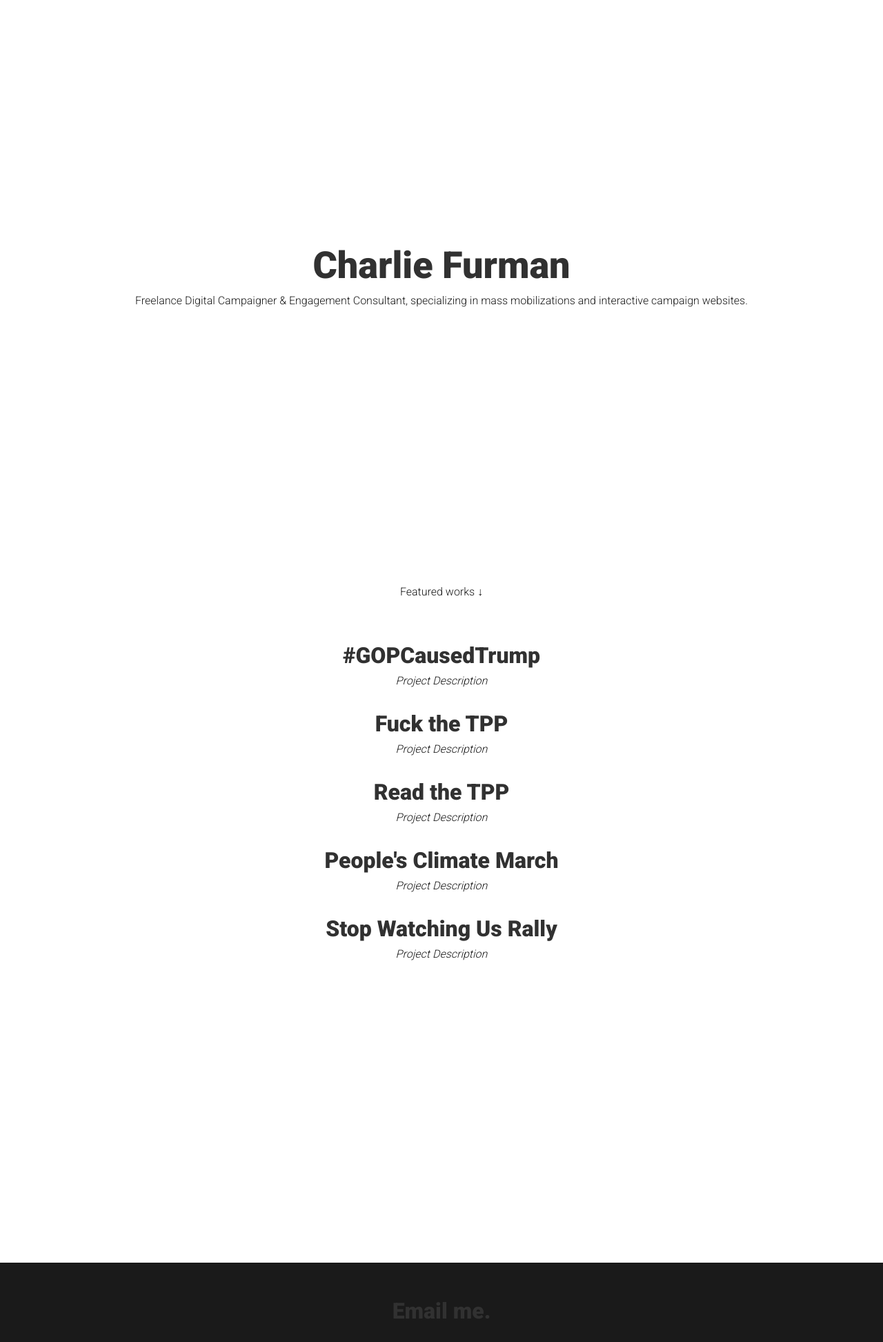
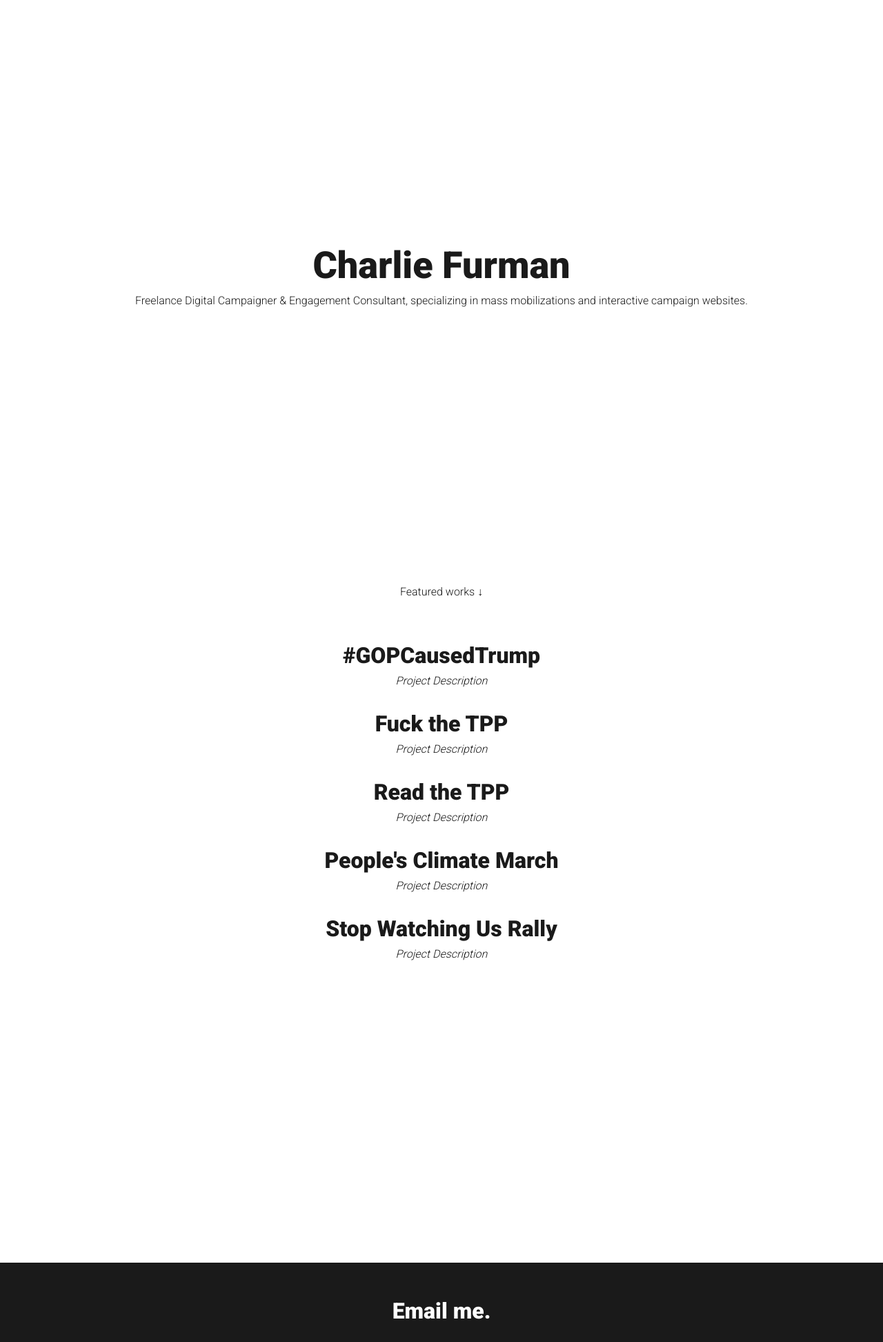
Before and after one commit to DigitalCharlie/DigitalCharlie.github.io, a Jekyll site: the page built from index.html, in a window 1280 px wide. Shown: the whole page at 69% size. Built offline with Jekyll 4.4.1, drawn with Linux system fonts in a browser that asks for light colours; the list of posts is cut into pages by our own code.

Commit message:
poole removal

```diff
--- a/public/css/poole.css
+++ b/public/css/poole.css
@@ -84,7 +84,6 @@
   margin-bottom: .5rem;
   font-weight: bold;
   line-height: 1.25;
-  color: #313131;
   text-rendering: optimizeLegibility;
 }
 h1 {
```
